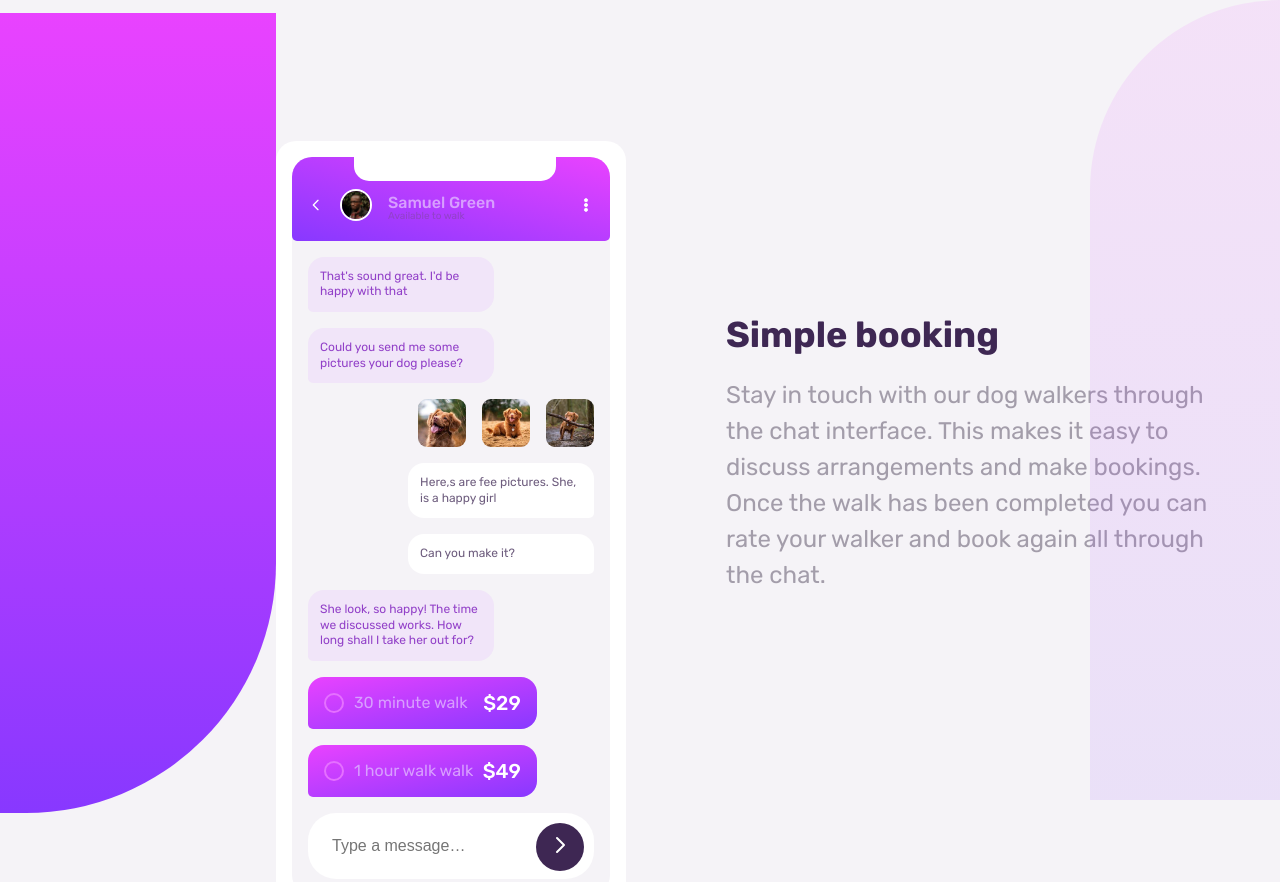
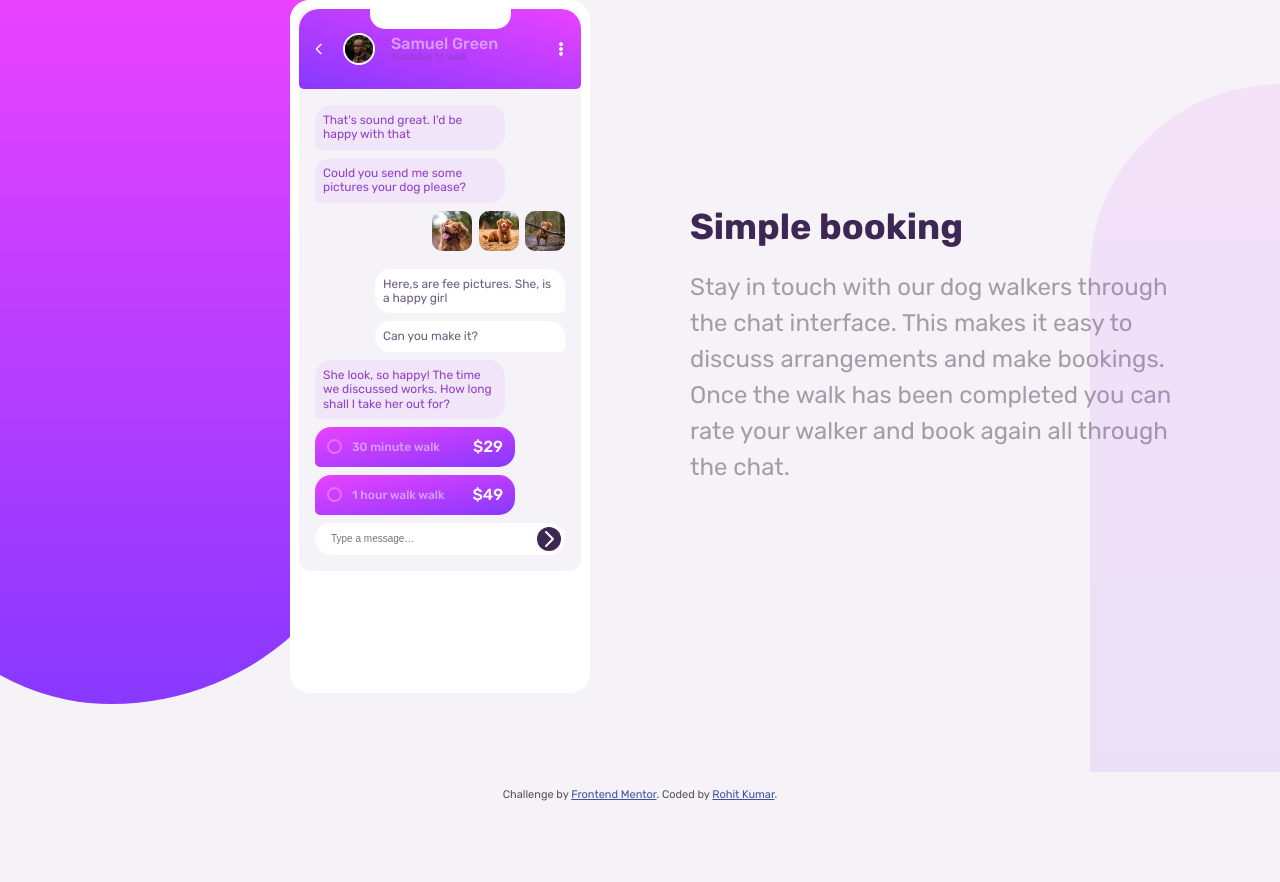
Before and after one commit to rohitKumar38344/Frontend-Mentor---Chat-app-CSS-illustration-solution, a plain HTML site: page index.html in a window 1280 px wide. Shown: the top 882 px of the page. After the commit the page ends 801 px from the top, so only its background shows below. Drawn offline with Linux system fonts and the light colour scheme.

Commit message:
fixed layout

```diff
--- a/index.html
+++ b/index.html
@@ -21,9 +21,8 @@
     <title>Frontend Mentor | chat-app-css-illustration</title>
   </head>
   <body>
-    <main>
+    <main class="container">
       <section class="section-mobile">
-        <div class="mobile-container">
         <div class="mobile-screen">
           <div class="chat">
             <svg
@@ -144,7 +143,6 @@
             </div>
           </div>
         </div>
-        </div>
       </section>
       <section class="section-summary">
         <div class="summary-box">
--- a/style.css
+++ b/style.css
@@ -1,4 +1,6 @@
-* {
+*,
+*::before,
+*::after {
   margin: 0;
   padding: 0;
   box-sizing: border-box;
@@ -17,41 +19,48 @@ body {
   color: #555;
   line-height: 1;
   background-color: hsl(270, 20%, 96%);
+  height: 100vh;
+  /* overflow: hidden; */
+
+  display: flex;
+  flex-direction: column;
+  /* justify-content: center; */
+  align-items: center;
 }
 
-main {
+.container {
   display: grid;
   grid-template-columns: 1fr 1fr;
   gap: 10rem;
+  flex: 1 0 auto;
+  z-index: 9999;
 }
 
 .section-mobile {
-  display: flex;
-  justify-content: flex-end;
-  margin-top: 1.28rem;
+  background-color: hsl(0, 0%, 100%);
+  border-radius: 20px;
+  justify-self: end;
 }
 
 .section-mobile::before {
   content: "";
   display: block;
-  width: 27.6rem;
-  height: 100vh;
+  width: 50rem;
+  height: 88vh;
   background: linear-gradient(to top, hsl(264, 100%, 61%), hsl(293, 100%, 63%));
-  border-bottom-right-radius: 25rem;
-}
-
-.mobile-container {
-  background-color: hsl(0, 0%, 100%);
-  width: 35rem;
-  border-radius: 20px;
-  position: relative;
-  margin-top: 12.8rem;
+  border-bottom-right-radius: 36rem;
+  border-bottom-left-radius: 30rem;
+  position: absolute;
+  top: 0;
+  right: 70%;
+  z-index: -1;
 }
 
 .mobile-screen {
   background-color: hsl(270, 20%, 96%);
-  margin: 1.6rem;
   border-radius: 2rem;
+  width: 30rem;
+  border: 9px solid #fff;
 }
 
 .chat {
@@ -61,9 +70,13 @@ main {
     hsl(293, 100%, 63%)
   );
   border-radius: 2rem 2rem 5px 5px;
-  padding: 3.2rem 1.6rem 2rem 1.6rem;
+  padding: 1.2rem;
+  height: 8rem;
   display: flex;
+  justify-content: center;
+  align-items: center;
   gap: 1.6rem;
+  position: relative;
 }
 
 .chat-icon,
@@ -72,7 +85,6 @@ main {
   height: 1.6rem;
   stroke: #fff;
   cursor: pointer;
-  align-self: center;
 }
 
 .menu-icon {
@@ -83,13 +95,12 @@ main {
 .chat::after {
   content: "";
   display: block;
-  width: 16.2rem;
-  padding: 2rem;
+  width: 50%;
+  height: 2rem;
   background-color: #fff;
-  border-radius: 15px;
+  border-radius: 0 0 1.5rem 1.5rem;
   position: absolute;
   top: 0;
-  right: 7rem;
 }
 
 .author-img {
@@ -98,9 +109,9 @@ main {
   border-radius: 50%;
 }
 
-.chat-details {
+/* .chat-details {
   align-self: end;
-}
+} */
 
 .chat-author {
   font-size: 1.6rem;
@@ -114,17 +125,15 @@ main {
 
 .chat-area {
   padding: 1.6rem;
-  padding-top: 0;
 }
 
 .received-msg,
 .sender-msg {
-  width: 65%;
+  width: 19rem;
   font-size: 1.2rem;
-  line-height: 1.3;
-  padding: 1.2rem;
-  margin-top: 1.6rem;
-  margin-bottom: 1.6rem;
+  line-height: 1.2;
+  padding: 0.8rem;
+  margin-bottom: 8px;
   border-radius: 1.6rem;
 }
 
@@ -135,17 +144,14 @@ main {
 }
 
 .media-send {
-  display: flex;
-  gap: 1.6rem;
+  text-align: end;
+  margin-bottom: 1.6rem;
 }
 
 .animals {
-  width: 4.8rem;
-  border-radius: 9px;
-}
-
-.animals:nth-child(1) {
-  margin-left: auto;
+  width: 4rem;
+  border-radius: 10px;
+  margin-left: 4px;
 }
 
 .sender-msg {
@@ -163,12 +169,11 @@ main {
   );
   color: hsl(276, 100%, 81%);
   width: 80%;
-  padding: 1.6rem;
-  font-size: 1.6rem;
+  padding: 1.2rem;
+  font-size: 1rem;
   border-radius: 1.6rem;
   border-bottom-left-radius: 5px;
-  margin-bottom: 1.6rem;
-
+  margin-bottom: 0.8rem;
   display: flex;
   align-items: center;
   justify-content: space-between;
@@ -184,8 +189,9 @@ main {
   display: inline-flex;
   align-items: center;
   gap: 10px;
+  font-weight: 500;
   position: relative;
-  font-size: 1.6rem;
+  font-size: 1.2rem;
 }
 
 .radio__input {
@@ -217,23 +223,28 @@ main {
 }
 
 .amount {
-  font-size: 2rem;
+  font-size: 1.6rem;
   font-weight: 500;
   color: hsl(0, 0%, 100%);
 }
 
 .type-msg {
-  position: relative;
+  padding: 4px;
+  border-radius: 2rem;
+  background-color: #fff;
+  overflow: hidden;
+
+  display: flex;
 }
 
 .type-msg input {
-  padding: 2.4rem;
   color: hsl(206, 6%, 79%);
   outline: none;
   border: none;
-  font-size: 1.6rem;
-  width: 100%;
-  border-radius: 28px;
+  font-size: 1rem;
+  width: 90%;
+
+  padding-left: 1.2rem;
 }
 
 .type-msg input::placeholder {
@@ -241,15 +252,12 @@ main {
 }
 
 .submit-btn {
-  width: 4.8rem;
-  height: 4.8rem;
+  width: 2.4rem;
+  height: 2.4rem;
   background-color: hsl(271, 36%, 24%);
   border: none;
   border-radius: 50%;
   cursor: pointer;
-  position: absolute;
-  top: 10px;
-  right: 10px;
 }
 
 .send-icon {
@@ -280,11 +288,11 @@ main {
   content: "";
   display: block;
   width: 190px;
-  height: 100vh;
+  height: 86%;
   background: linear-gradient(to top, hsl(264, 100%, 61%), hsl(293, 100%, 63%));
-  border-top-left-radius: 218px;
+  border-top-left-radius: 21.8rem;
   position: absolute;
-  top: 0;
+  top: 8.4rem;
   right: 0;
   opacity: 0.1;
 }
```
Lines whose indentation alone changed are shown as unchanged.
